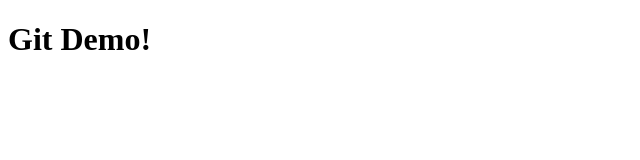
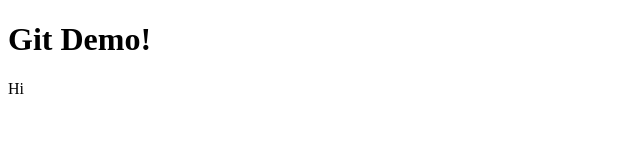
Before and after one commit to Wahid2025-Fayeq/Projects, a plain HTML site: page index.html in a window 1280 px wide. Shown: the full height of the page, 0-640 px from the left. Drawn offline with Linux system fonts and the light colour scheme.

Commit message:
add p tag

```diff
--- a/index.html
+++ b/index.html
@@ -7,5 +7,6 @@
   </head>
   <body>
     <h1>Git Demo!</h1>
+    <div class="p">Hi</div>
   </body>
 </html>
```
